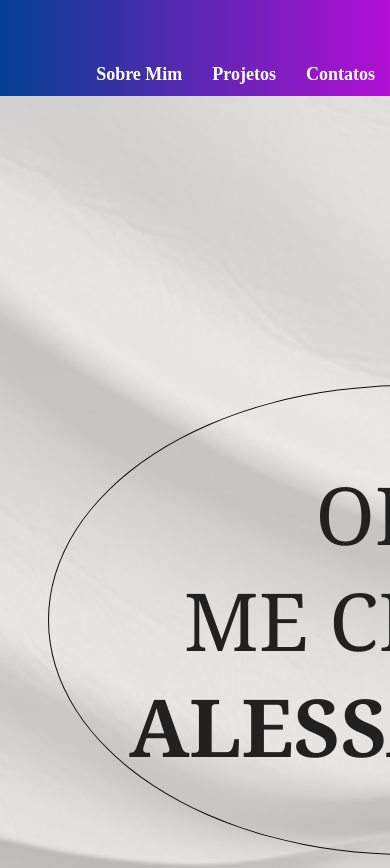
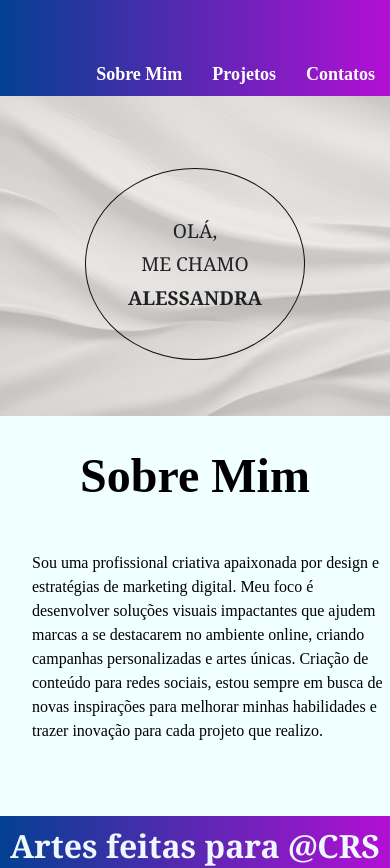
Before and after one commit to AnonimoC137/portfolioMarketingAlessandra, a React (Vite) app in the folder portfolioalessandra/: page / in a window 390 px wide. Shown: the top 868 px of the page. Built offline with nearby package versions, Linux system fonts and the light colour scheme.

Commit message:
ajuste de responsividade para dispositivos pequenos

```diff
--- a/portfolioalessandra/index.html
+++ b/portfolioalessandra/index.html
@@ -5,7 +5,7 @@
     <link rel="icon" type="image/svg+xml" href="/vite.svg" />
     <meta name="viewport" content="width=device-width, initial-scale=1.0" />
     <link rel="stylesheet" href="/src/index.css" />
-    <title>Vite + React</title>
+    <title>Alessandra</title>
   </head>
   <body>
     <div id="root"></div>
--- a/portfolioalessandra/src/Components/Feed.module.css
+++ b/portfolioalessandra/src/Components/Feed.module.css
@@ -91,6 +91,51 @@
     margin-bottom: 3rem;
 }
 
+@media (min-width: 300px) and (max-width: 398px)  {
+    .section1 {
+        height: 45rem;
+        display: block;
+    }
+
+    .containerTitulo {
+        height: 20rem;
+        width: 100%;
+    }
+
+    .containerTitulo p {
+        height: 12rem;
+        font-size: 1.2rem;
+        width: 75%;
+        margin-top: 1rem;
+        display: flex;
+        flex-direction: column;
+        justify-content: center;
+        padding: 0;
+    }
+
+    .containerTexto {
+        height: 2rem;
+        width: 100%;
+        margin-top: 1rem;
+        padding: 1rem;
+
+    }
+
+    .containerTexto p {
+        height: 2rem;
+        width: 100%;
+        font-size: 1rem;
+        padding: 0px;
+        margin: 1rem;
+    }
+
+    .section2 {
+        display: block;
+        padding: 1rem;
+        height: 30rem;
+    }
+}
+
 @media (min-width: 400px) and (max-width: 460px)  {
     .section1 {
         height: 45rem;
```
